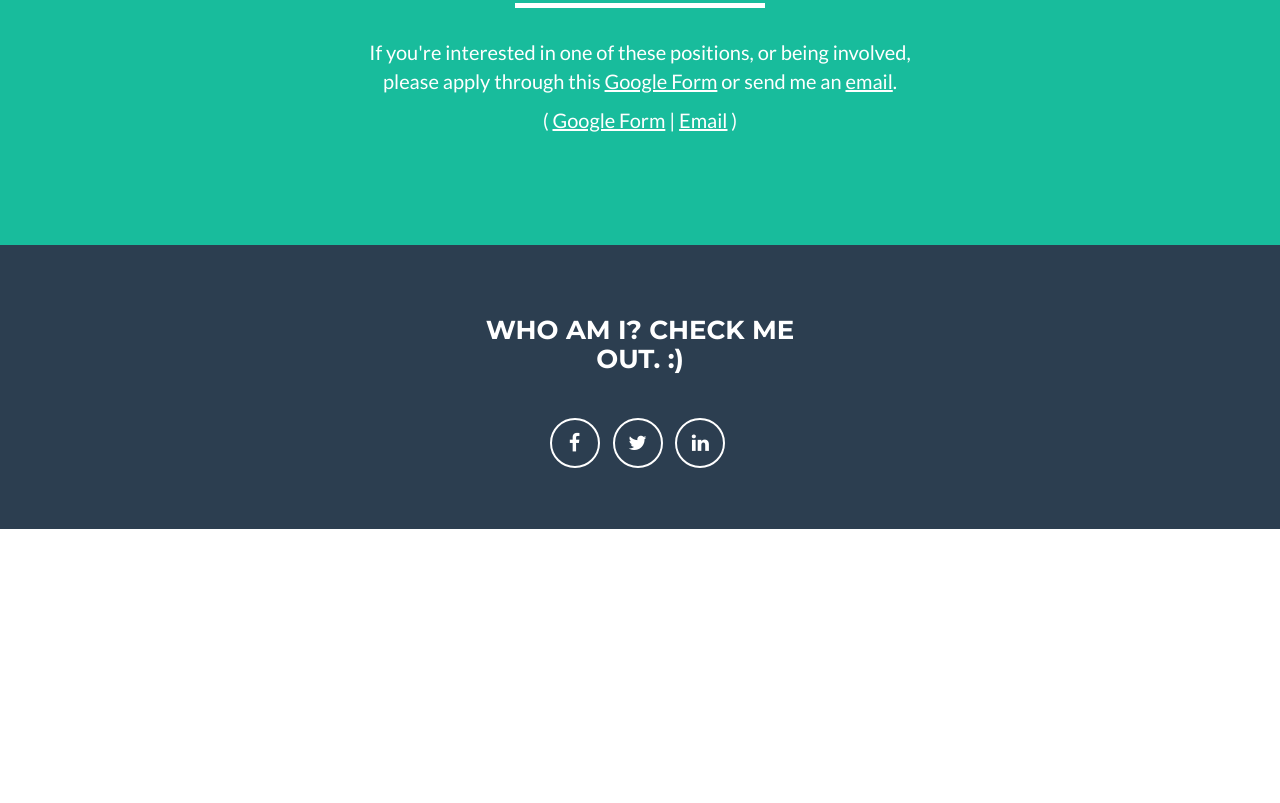
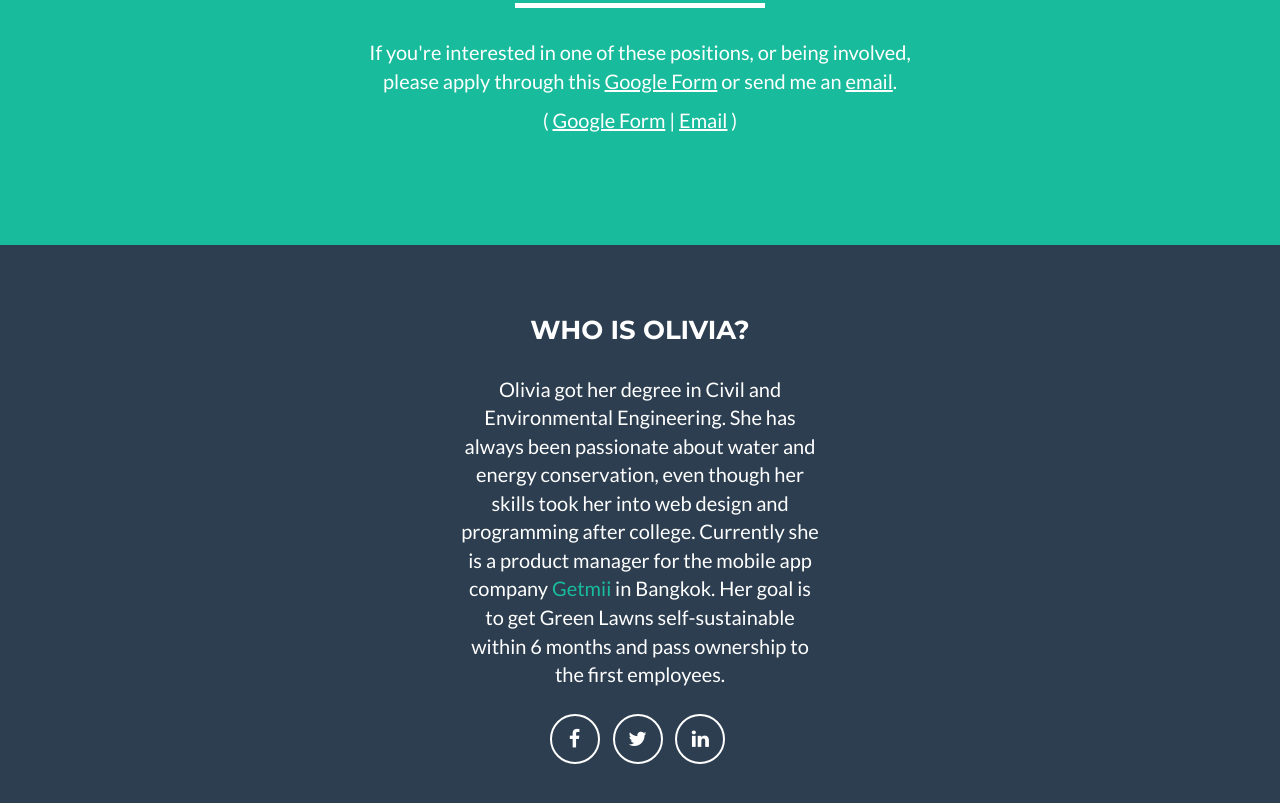
Before and after one commit to livvyjeffs/livvyjeffs.github.io, a plain HTML site: page greenlawns.html in a window 1280 px wide. Shown: the part 2267-3070 px from the top of the page. Before the commit the page ends 2796 px from the top, so only its background shows below. Drawn offline with nearby package versions, Linux system fonts and the light colour scheme.

Commit message:
about me section

```diff
--- a/greenlawns.html
+++ b/greenlawns.html
@@ -192,7 +192,8 @@
                     <!-- <p>Vientiane, Laos</p> -->
                 </div>
                 <div class="footer-col col-md-4">
-                    <h3>Who am I? Check me out. :)</h3>
+                    <h3>Who is Olivia?</h3>
+                    <p>Olivia got her degree in Civil and Environmental Engineering. She has always been passionate about water and energy conservation, even though her skills took her into web design and programming after college. Currently she is a product manager for the mobile app company <a href="http://www.getmii.com">Getmii</a> in Bangkok. Her goal is to get Green Lawns self-sustainable within 6 months and pass ownership to the first employees.</p>
                     <ul class="list-inline">
                         <li>
                             <a href="http://www.facebook.com/olivia.jeffers" class="btn-social btn-outline" target="_blank"><i class="fa fa-fw fa-facebook"></i></a>
```
